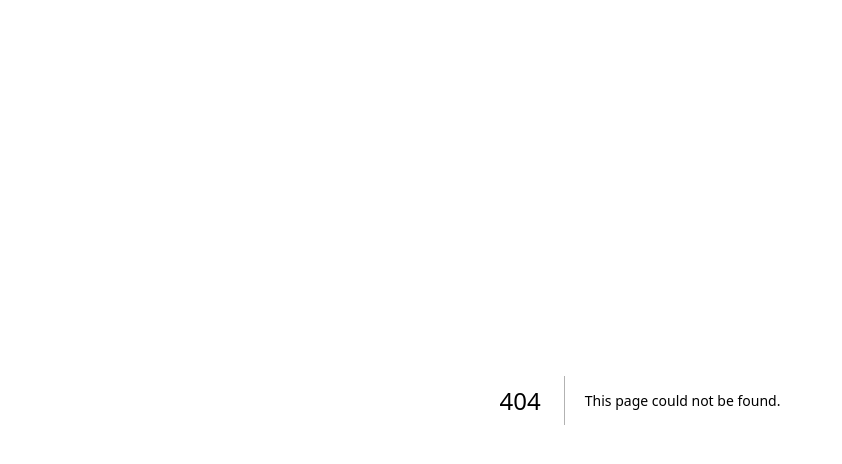
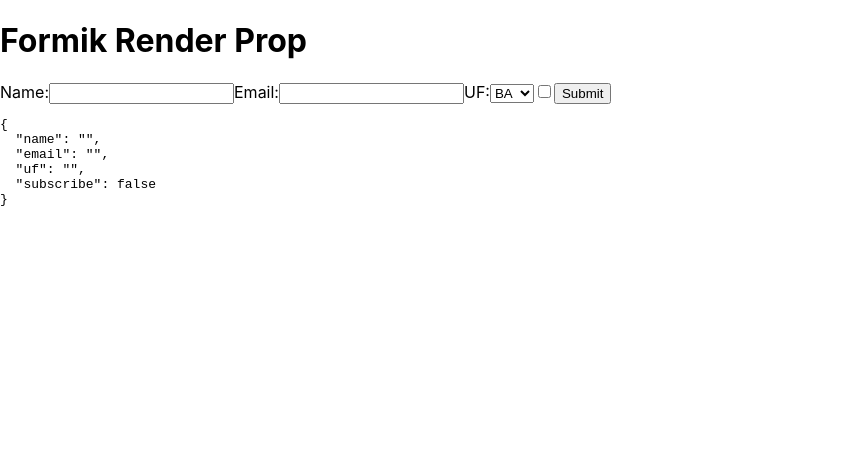
Before and after one commit to jvmhonorato/form-react, a Next.js app: page /formik-render-prop in a window 1280 px wide. Before the commit this address had no page. Shown: the top 464 px of the page, without its empty margins (0-842 px from the left). Built offline with nearby package versions, Linux system fonts and the light colour scheme.

Commit message:
add form FORMIK

```diff
--- a/package.json
+++ b/package.json
@@ -9,6 +9,7 @@
     "lint": "next lint"
   },
   "dependencies": {
+    "formik": "^2.2.9",
     "next": "13.0.5",
     "react": "18.2.0",
     "react-dom": "18.2.0",
--- a/pages/controlled-validation-yup-server.js
+++ b/pages/controlled-validation-yup-server.js
@@ -100,19 +100,18 @@
          {errors.email && <p>{errors.email}</p>}
          Desejo receber novidade por email:
          <input type='checkbox'name='subscribe' value={form.subscribe} checked={form.subscribe} onChange={onChange} /><br/>
-         {form.subscribe && (<p>Obrigado por permitir que enviemos emailas pra vc!</p>)}
+         {form.subscribe && (<p>Obrigado por permitir que enviemos emails pra vc!</p>)}
 
          <button type="button" onClick={getValue} >
             get value
          </button>
-         <button type="button" onClick={submit} >
+         <button type="button" onClick={submit} disabled={sending}>
             submit form
          </button>
          <select name='uf' onChange={onChange} value={form.uf}>
             <option>Selecione UF</option>
             {ufs.map(uf => <option key={uf} value={uf}>{uf}</option>)}
          </select>
-         {/* use(curr ) => (!curr) pra variar de true ou false a cada click */}
 
          <pre>{JSON.stringify(form,null,2)}</pre>
          </>}
--- /dev/null
+++ b/pages/formik-render-prop.js
@@ -0,0 +1,53 @@
+import {Formik, Form, Field} from 'formik'
+
+const ufs = ['BA','MG', 'SP','SC','RJ']
+
+const FormFormik = () => {
+    return (
+        <>
+        <h1>Formik Render Prop</h1>
+        <Formik
+        initialValues={{
+           name:'',
+           email:'',
+           uf:'',
+           subscribe: false
+        }}
+        onSubmit={async(values)=> {
+            console.log(values)
+        }}
+        >
+            {
+                ({values}) => (
+                    <Form>
+                        <label>
+                            Name:
+                          <Field type='text' name='name'/>
+                        </label>
+                        <label>
+                            Email:
+                           <Field type='text' name='email'/>
+                        </label>
+                        <label>
+                            UF:
+                            <Field component='select' name='uf'>
+                                {ufs.map(uf => <option value={uf} key={uf} >{uf}</option>)}
+                            </Field>
+                        </label>
+                        <label>
+                         <Field type='checkbox' name='subscribe'/>
+                        </label>
+
+
+
+
+                        <button type='submit'>Submit</button>
+                        <pre>{JSON.stringify(values, null, 2)}</pre>
+                    </Form>
+                )
+            }
+        </Formik>
+        </>
+    )
+}
+export default FormFormik
```
Also changed, not shown: tutorial.txt, 1 other file (tests, documents, lock files or other folders).
